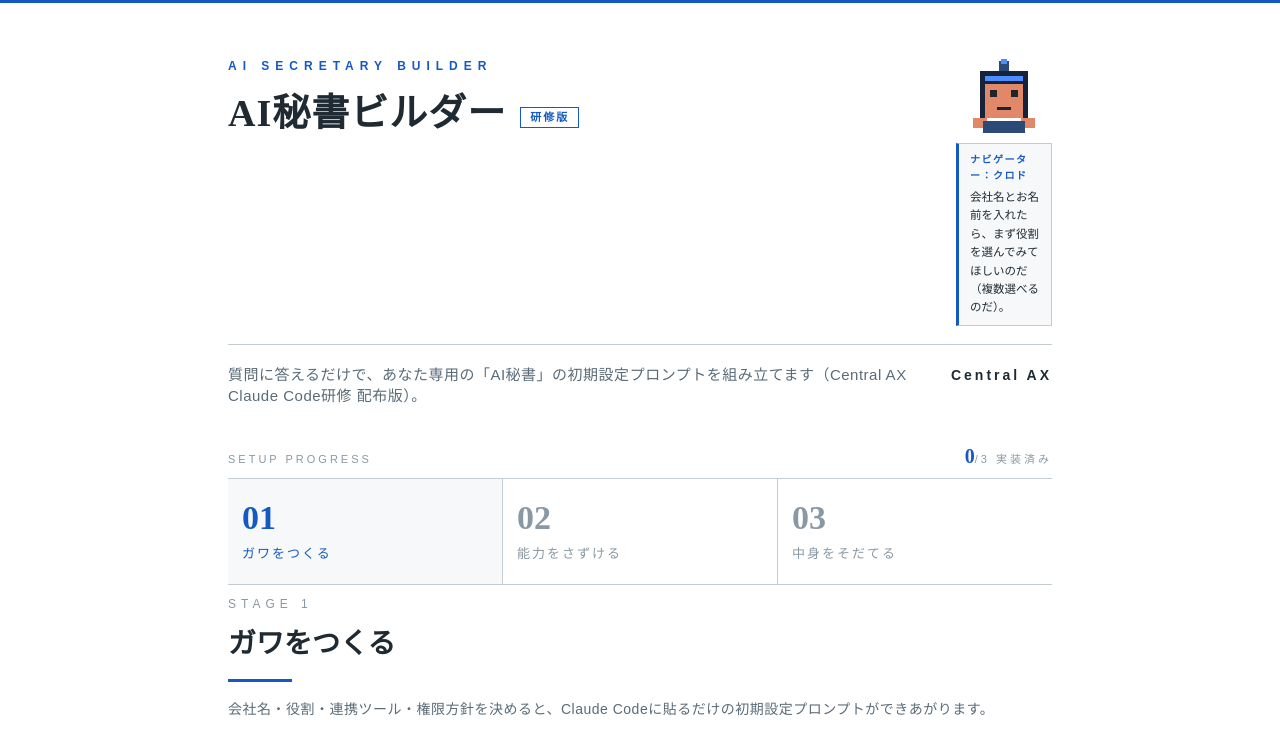
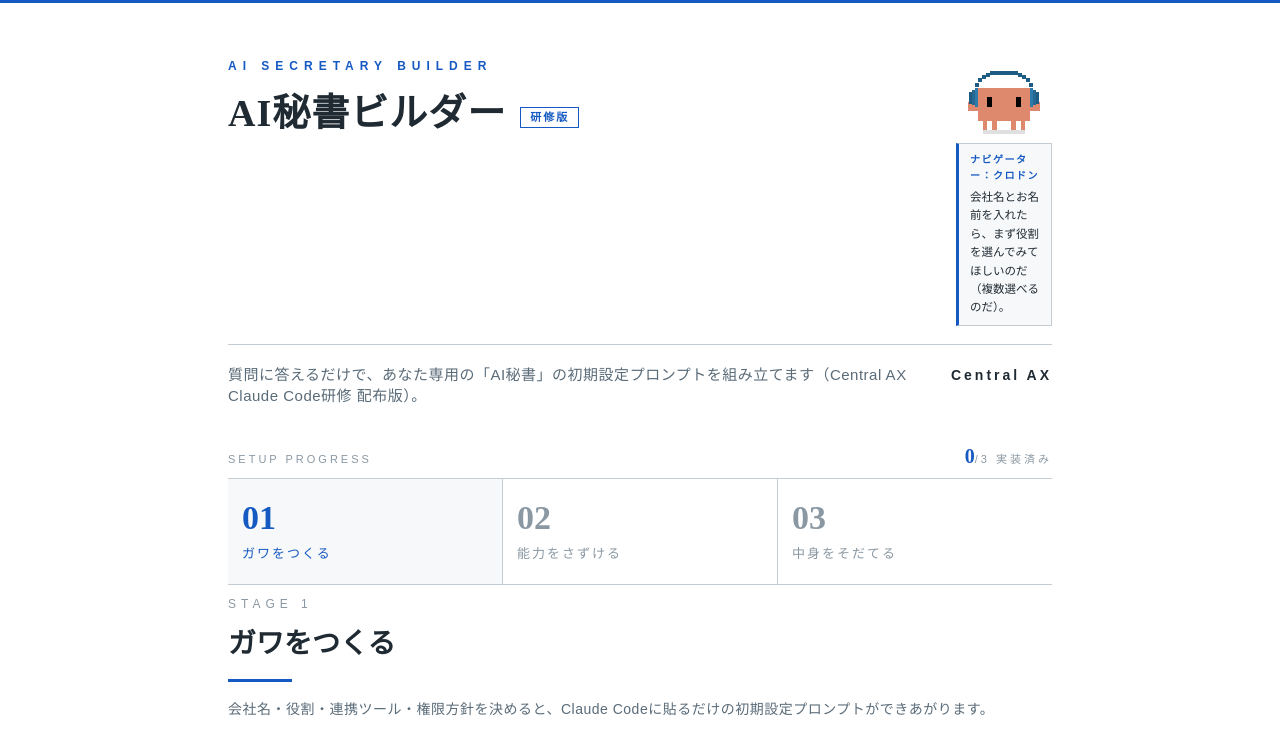
Before and after one commit to JunP1ayer/ai-hisho-builder, a plain HTML site: page index.html in a window 1280 px wide. Shown: the top 755 px of the page. Drawn offline with Linux system fonts and the light colour scheme.

Commit message:
ナビゲーターをクロドンに変更: デスクトップマスコットと同じカニ型ヘッドホン姿
- ドット絵SVGを描き直し（テラコッタのカニ型ボディ・脚4本・青ヘッドホン3層耳当て）
- cheerモード=腕上げ＋にっこり目＋スパークル
- ネームプレート/aria-labelを「クロドン」に統一

Co-Authored-By: Claude Fable 5 <noreply@anthropic.com>

```diff
--- a/index.html
+++ b/index.html
@@ -756,7 +756,7 @@
       <div class="mascot-col" id="mascotCol">
         <div id="mascotSlot"></div>
         <div class="bubble" id="bubble">
-          <div class="bubble-name">ナビゲーター：クロド</div>
+          <div class="bubble-name">ナビゲーター：クロドン</div>
           <div id="bubbleText">会社名とお名前を入れたら、まず役割を選んでみてほしいのだ（複数選べるのだ）。</div>
         </div>
       </div>
@@ -1499,30 +1499,48 @@ Central AX Claude Code研修 教材　v1.1
     3: '<code>context/</code>フォルダの充実度が、AI秘書の自社理解度を決めます。会社の事実は<b>ストック</b>（今の正しい状態・上書きで更新）、日々のやり取りは<b>フロー</b>（時系列で追記）として分けて置くのがコツです。この2つを混ぜると、どこが最新の正しい情報か分からなくなります。使うほど事実が増え、回答の的中率が上がっていきます。'
   };
 
-  /* クロド（案内キャラ）のドット絵。mockups/mock_c_game.html の pixelClawd() を移植・簡略化（通常／cheerの2モードのみ）。 */
+  /* クロドン（案内キャラ・カニ型ヘッドホン）のドット絵。通常／cheerの2モードのみ。 */
   function pixelClawd(cheer) {
     var armL = cheer
-      ? '<rect x="1.5" y="9.5" width="2" height="3.5" fill="#E08868"/>'
-      : '<rect x="1.5" y="12.5" width="3" height="2" fill="#E08868"/>';
+      ? '<rect x="0.8" y="4.8" width="2" height="2.6" fill="#DE886D"/>'
+      : '<rect x="0.5" y="9" width="2" height="2" fill="#DE886D"/>';
     var armR = cheer
-      ? '<rect x="12.5" y="9.5" width="2" height="3.5" fill="#E08868"/>'
-      : '<rect x="11.5" y="12.5" width="3" height="2" fill="#E08868"/>';
+      ? '<rect x="13.2" y="4.8" width="2" height="2.6" fill="#DE886D"/>'
+      : '<rect x="13.5" y="9" width="2" height="2" fill="#DE886D"/>';
+    var eyes = cheer
+      ? '<g fill="none" stroke="#000000" stroke-width="0.7" stroke-linecap="round" stroke-linejoin="round">'
+        + '<polyline points="4,9 5,10 6,9"/>'
+        + '<polyline points="10,9 11,10 12,9"/>'
+        + '</g>'
+      : '<rect x="4.5" y="8" width="1" height="2" fill="#000000"/><rect x="10.5" y="8" width="1" height="2" fill="#000000"/>';
+    var headband = '<g fill="#1D5C83">'
+      + '<rect x="5" y="2.6" width="6" height="0.8"/>'
+      + '<rect x="4.2" y="2.9" width="0.8" height="0.8"/><rect x="11" y="2.9" width="0.8" height="0.8"/>'
+      + '<rect x="3.4" y="3.4" width="0.8" height="0.8"/><rect x="11.8" y="3.4" width="0.8" height="0.8"/>'
+      + '<rect x="2.6" y="4.1" width="0.8" height="0.8"/><rect x="12.6" y="4.1" width="0.8" height="0.8"/>'
+      + '<rect x="1.9" y="5.0" width="0.8" height="0.8"/><rect x="13.3" y="5.0" width="0.8" height="0.8"/>'
+      + '</g>';
+    var earcups = '<rect x="0.7" y="7" width="0.6" height="2.4" fill="#1D5C83"/>'
+      + '<rect x="1.3" y="6.5" width="0.6" height="3.2" fill="#256891"/>'
+      + '<rect x="1.9" y="6" width="0.6" height="4" fill="#2E7AA8"/>'
+      + '<rect x="14.7" y="7" width="0.6" height="2.4" fill="#1D5C83"/>'
+      + '<rect x="14.1" y="6.5" width="0.6" height="3.2" fill="#256891"/>'
+      + '<rect x="13.5" y="6" width="0.6" height="4" fill="#2E7AA8"/>';
     var sparkle = cheer
       ? '<g class="cx-spark"><rect x="0.5" y="1.5" width="1.2" height="1.2" fill="#E8B23C"/></g>'
         + '<g class="cx-spark" style="animation-delay:.3s"><rect x="14" y="3" width="1.2" height="1.2" fill="#4C8DFF"/></g>'
         + '<g class="cx-spark" style="animation-delay:.6s"><rect x="1.5" y="9" width="1" height="1" fill="#4FBF8A"/></g>'
       : '';
     return '<svg viewBox="0 0 16 16" width="76" height="76" xmlns="http://www.w3.org/2000/svg" role="img" aria-label="'
-      + (cheer ? 'ナビゲーターのクロドがガッツポーズで喜んでいます' : 'ナビゲーターのクロドが案内しています') + '">'
-      + '<rect x="7" y="0.5" width="2" height="2" fill="#2B4A78"/>'
-      + '<rect x="7.3" y="0" width="1.4" height="1" fill="' + (cheer ? '#E8B23C' : '#4C8DFF') + '"/>'
-      + '<rect x="3" y="2.5" width="10" height="10" fill="#16233A"/>'
-      + '<rect x="4" y="3.5" width="8" height="1.2" fill="#4C8DFF"/>'
-      + '<rect x="4" y="5.2" width="8" height="7.3" fill="#E08868"/>'
-      + '<rect x="5" y="6.5" width="1.6" height="1.6" fill="#20242B"/><rect x="9.4" y="6.5" width="1.6" height="1.6" fill="#20242B"/>'
-      + '<rect x="6.5" y="10" width="3" height="0.8" fill="#20242B"/>'
+      + (cheer ? 'ナビゲーターのクロドンがガッツポーズで喜んでいます' : 'ナビゲーターのクロドンが案内しています') + '">'
+      + '<rect x="3.5" y="15" width="9" height="0.8" fill="#000000" opacity="0.12"/>'
+      + '<rect x="3.5" y="13" width="1" height="2" fill="#DE886D"/><rect x="5.5" y="13" width="1" height="2" fill="#DE886D"/>'
+      + '<rect x="9.5" y="13" width="1" height="2" fill="#DE886D"/><rect x="11.5" y="13" width="1" height="2" fill="#DE886D"/>'
+      + '<rect x="2.5" y="6" width="11" height="7" fill="#DE886D"/>'
       + armL + armR
-      + '<rect x="3.5" y="13" width="9" height="2.5" fill="#2B4A78"/>'
+      + headband
+      + earcups
+      + eyes
       + sparkle
       + '</svg>';
   }
@@ -1544,7 +1562,7 @@ Central AX Claude Code研修 教材　v1.1
   var mascotTimer = null;
   var hasNavigated = false;
 
-  /* ===================== クロドの反応セリフ ===================== */
+  /* ===================== クロドンの反応セリフ ===================== */
   var CLAWD_ROLE_ON = {
     keiei: '壁打ち役として動く準備をするのだ。',
     eigyo: '提案書づくりの相棒になるのだ。',
```
